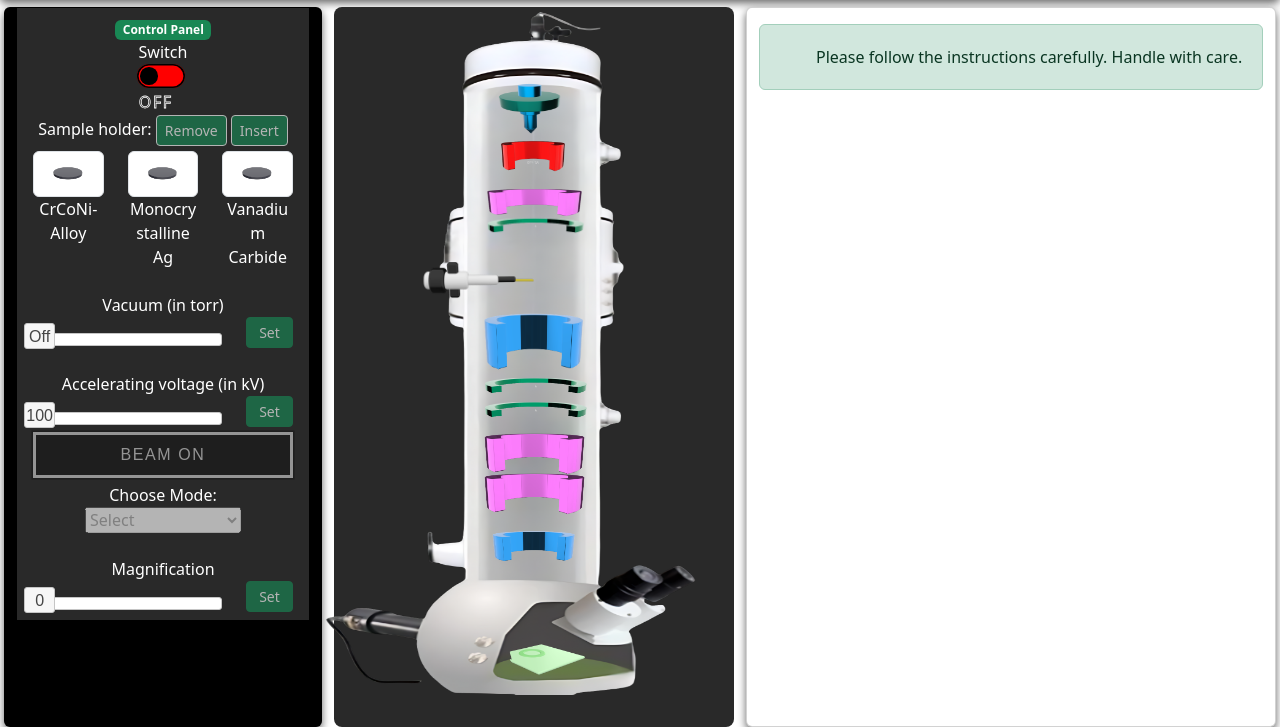
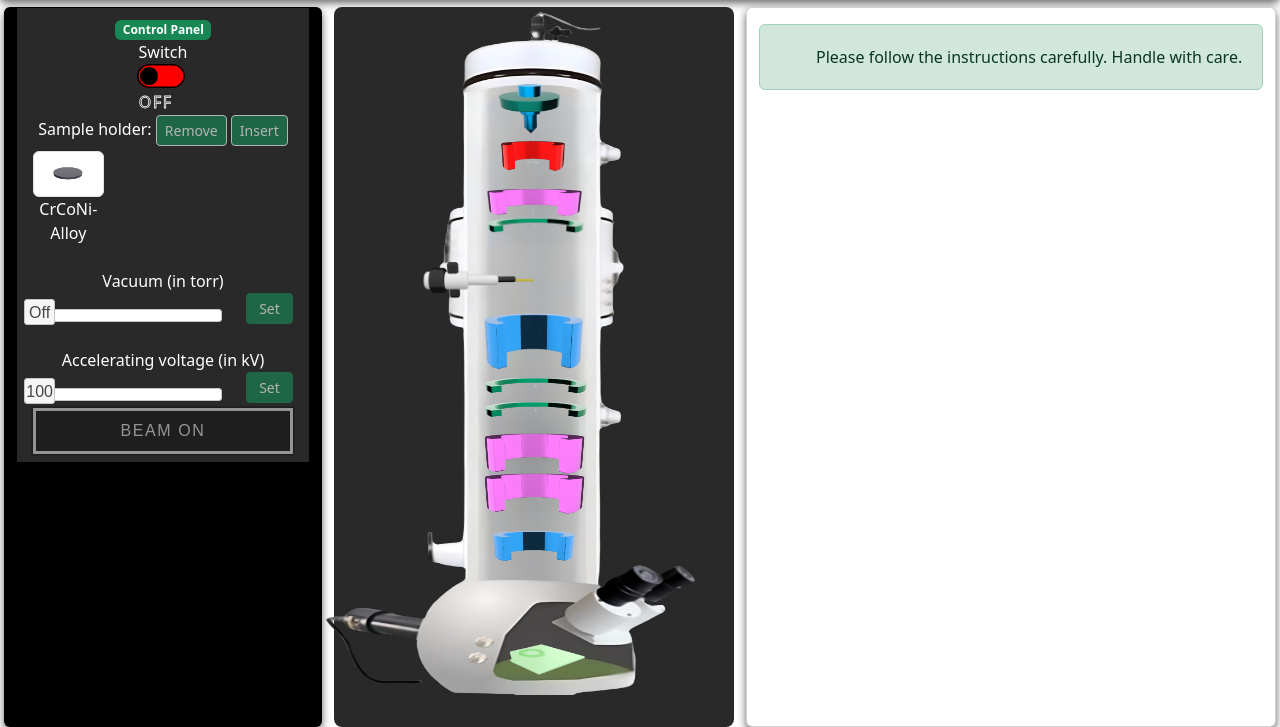
Before and after one commit to virtual-labs/exp-stacking-fault-energy-iitk, a plain HTML site: page experiment/simulation/iframes/simulator.html in a window 1280 px wide. Shown: the part 100-827 px from the top of the page. Drawn offline with nearby package versions, Linux system fonts and the light colour scheme.

Commit message:
simulation updated

```diff
--- a/experiment/simulation/iframes/simulator.html
+++ b/experiment/simulation/iframes/simulator.html
@@ -66,11 +66,11 @@
       <img id="image-y" src="../images/parts/specimen.png" alt="Y" class="img-thumbnail img-fluid moveable-image y" />
   CrCoNi-Alloy
   </div>
-  <div class="col-sm-4">
+  <div class="col-sm-4" style="display:none;">
       <img id="image-a" src="../images/parts/specimen.png" alt="Y" class="img-thumbnail img-fluid moveable-image y" />
   Monocrystalline Ag
   </div>
-  <div class="col-sm-4">
+  <div class="col-sm-4" style="display:none;">
       <img id="image-b" src="../images/parts/specimen.png" alt="Y" class="img-thumbnail img-fluid moveable-image y" />
   Vanadium Carbide
   </div>
@@ -116,18 +116,18 @@
 <!-- beam off -->
 
 <!-- imaging mode -->
-<div class="padd-3">
+<!-- <div class="padd-3">
   <label for="input">Choose Mode: </label>
 <select class="imgMode" onchange="change()" id="position" disabled>
     <option disabled selected>Select</option>
     <option value="1">Bright Field mode</option>
     <option value="2">Dark Field mode</option>
 </select>
-</div>
+</div> -->
 <!-- imaging mode end -->
 
 <!-- magnification slider -->
-<div class="form-group mt-4">
+<!-- <div class="form-group mt-4">
   <label for="formControlRange">Magnification</label>
   <div class="row">
       <div class="col-9">
@@ -139,7 +139,7 @@
           <button id="setmag" class="btn btn-sm btn-success w-100" disabled>Set</button>
       </div>
   </div>
-</div>
+</div> -->
 <!-- magnification slider end -->
 
       </div>
@@ -345,7 +345,7 @@
               <div class="col-12" id="output">
                   <div class="panel">
                       <figure data-zoom data-zoom-max="5">
-                          <img id="outImage1" style="display: none;" class="w-100" src="../images/outputs/image-simulation-1 (1).png" style="height: 500px;" />
+                          <img id="outImage1" style="display: none;" class="w-100" src="../images/outputs/final image.png" style="height: 500px;" />
                       </figure>
                       <figure data-zoom data-zoom-max="5">
                           <img id="outImage2" style="display: none;" class="w-100" src="../images/outputs/zoom.png" />
```
Also changed, not shown: experiment/simulation/images/outputs/final image.png (added).
